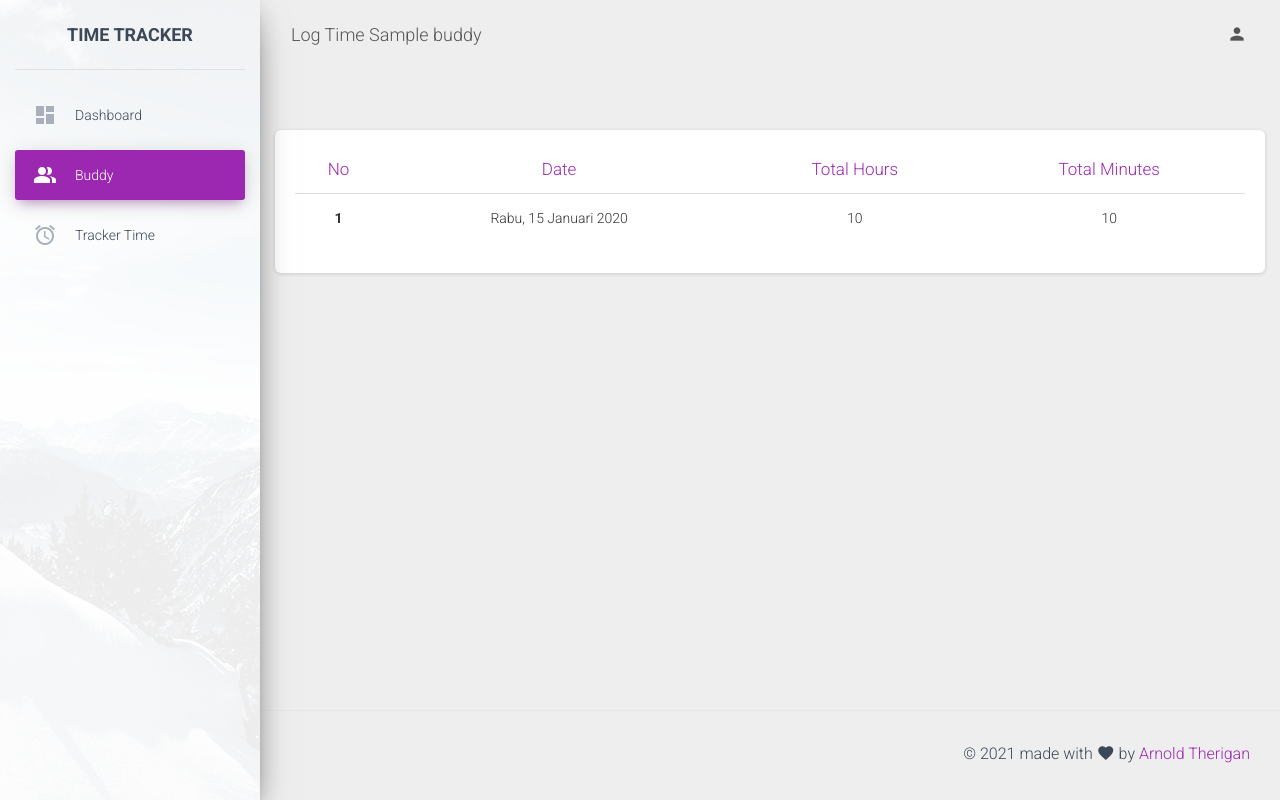
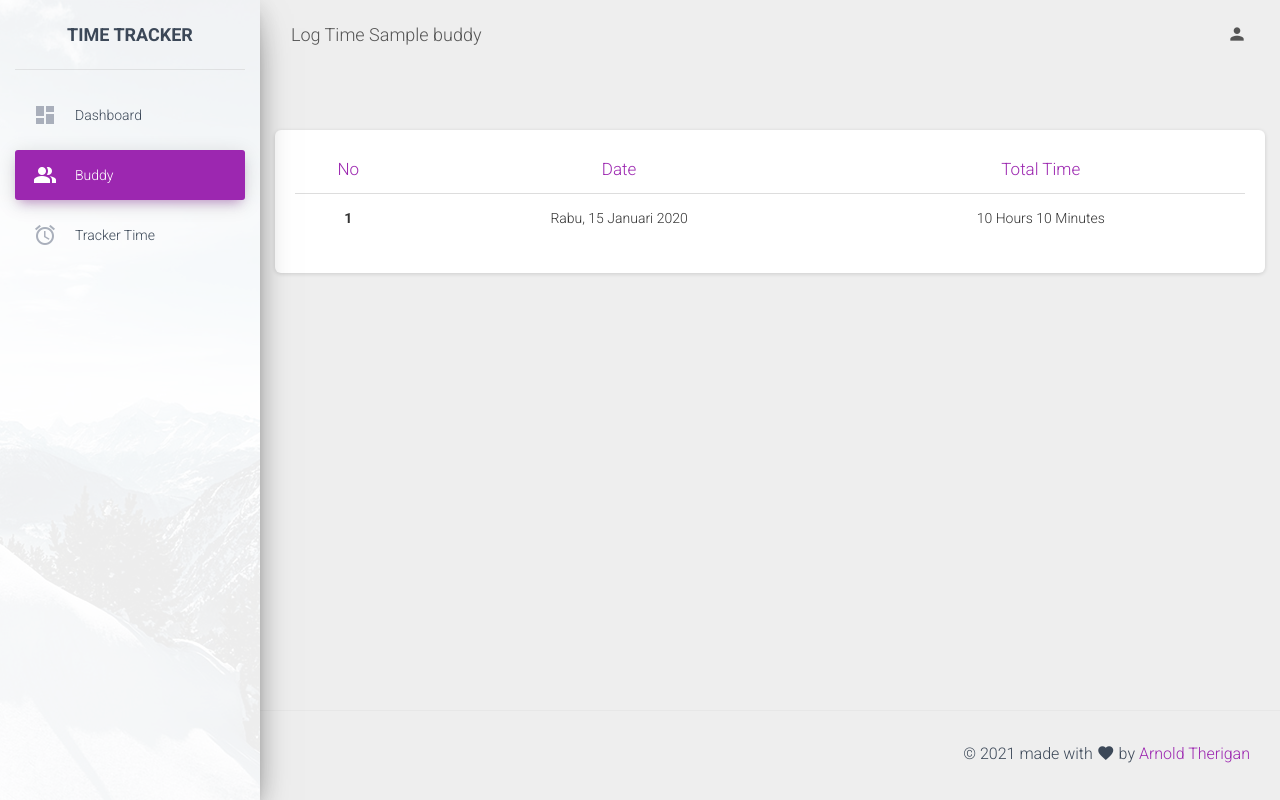
Before and after one commit to arnoldtherigan15/timetracker, a Laravel app: page /admin/buddy/log-time/1 in a window 1280 px wide. Run offline with Laravel 8, Linux system fonts and the light colour scheme; a user stored in the database is signed in; tables that the repository leaves empty hold one stand-in row (values such as "Sample post"); some libraries are stand-ins or nearby versions.

Commit message:
change view total time on log time

```diff
--- a/server/resources/views/admin/buddy/log.blade.php
+++ b/server/resources/views/admin/buddy/log.blade.php
@@ -21,10 +21,7 @@
                             Date
                             </th>
                             <th>
-                            Total Hours
-                            </th>
-                            <th>
-                            Total Minutes
+                            Total Time
                             </th>
                         </thead>
                         @endif
@@ -38,10 +35,7 @@
                                 {{ dateID($log->date) }}
                             </td>
                             <td>
-                                {{ $log->total_hours }}
-                            </td>
-                            <td>
-                                {{ $log->total_minutes }}
+                                {{ $log->total_hours }} Hours {{ $log->total_minutes }} Minutes
                             </td>
                             </tr>
                             @empty
```
